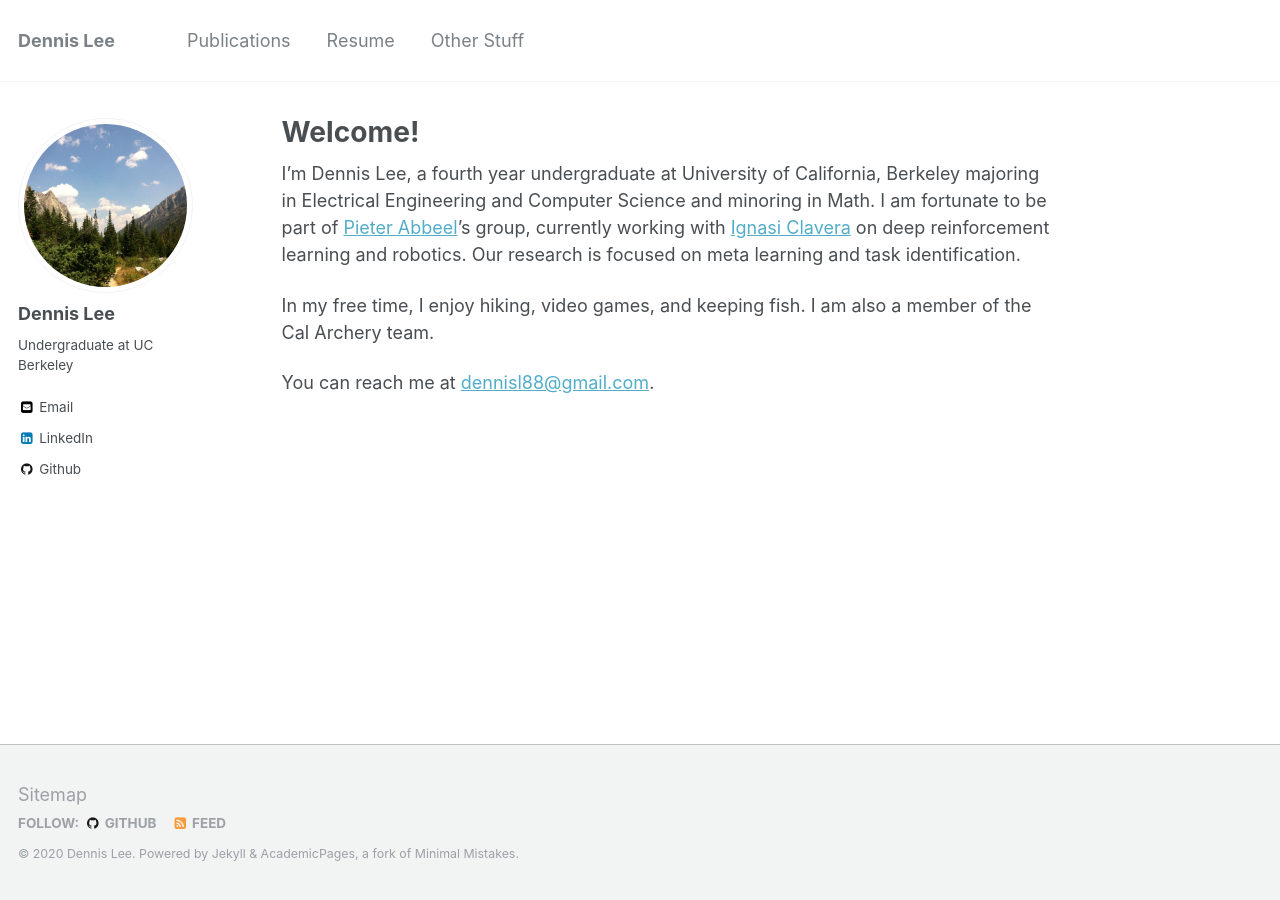
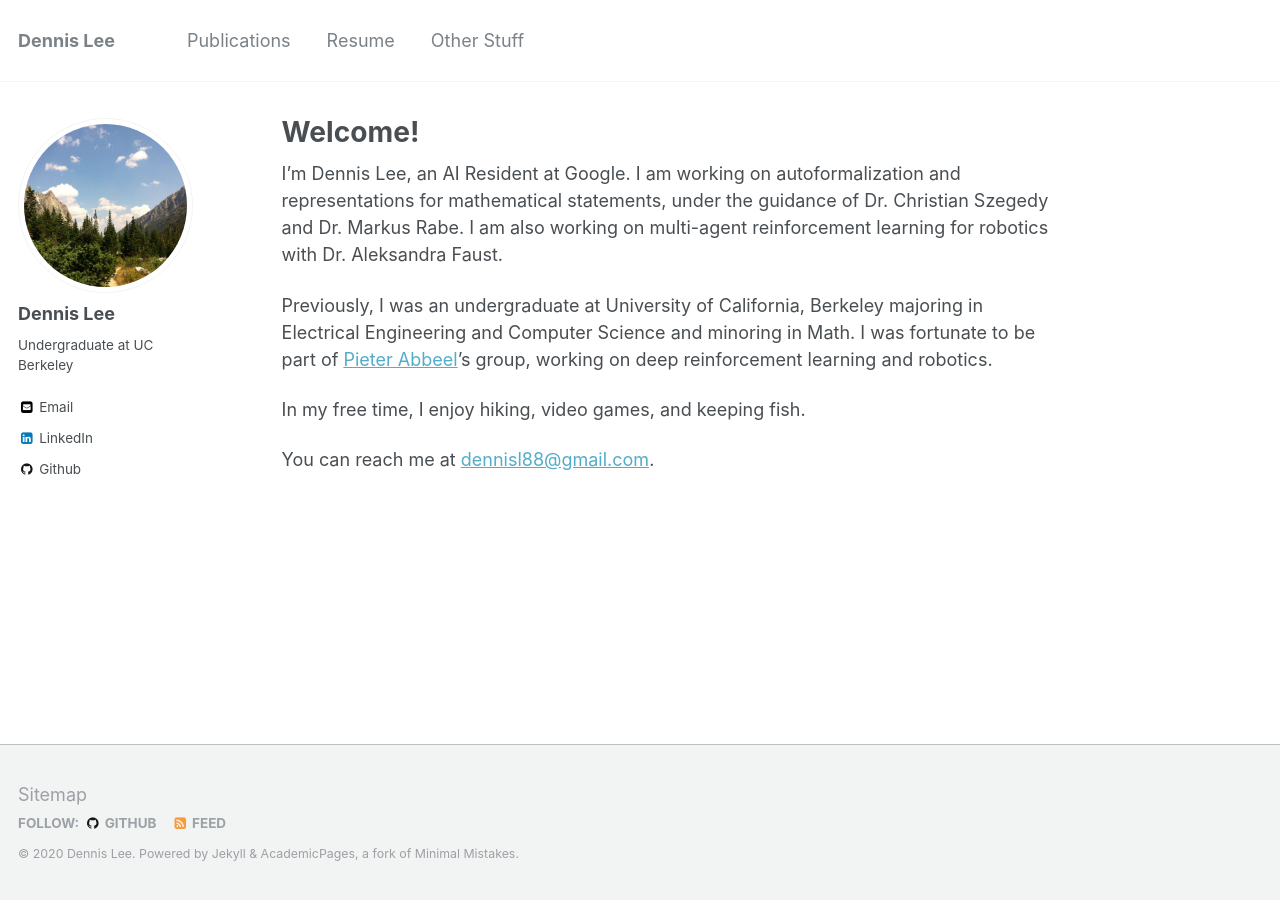
Before and after one commit to dennisl88/dennisl88.github.io, a Jekyll site: the page built from _pages/about.md, in a window 1280 px wide. Built offline with Jekyll 4.4.1, drawn with Linux system fonts in a browser that asks for light colours.

Commit message:
Update for 2019

```diff
--- a/_pages/about.md
+++ b/_pages/about.md
@@ -7,8 +7,11 @@ redirect_from:
   - /about/
   - /about.html
 ---
-I'm Dennis Lee, a fourth year undergraduate at University of California, Berkeley majoring in Electrical Engineering and Computer Science and minoring in Math. I am fortunate to be part of [Pieter Abbeel](https://people.eecs.berkeley.edu/~pabbeel/)'s group, currently working with [Ignasi Clavera](https://iclavera.github.io/) on deep reinforcement learning and robotics. Our research is focused on meta learning and task identification.
+I'm Dennis Lee, an AI Resident at Google. I am working on autoformalization and representations for mathematical statements, under the guidance of Dr. Christian Szegedy and Dr. Markus Rabe. I am also working on multi-agent reinforcement learning for robotics with Dr. Aleksandra Faust.
 
-In my free time, I enjoy hiking, video games, and keeping fish. I am also a member of the Cal Archery team.
+
+Previously, I was an undergraduate at University of California, Berkeley majoring in Electrical Engineering and Computer Science and minoring in Math. I was fortunate to be part of [Pieter Abbeel](https://people.eecs.berkeley.edu/~pabbeel/)'s group, working on deep reinforcement learning and robotics.
+
+In my free time, I enjoy hiking, video games, and keeping fish.
 
 You can reach me at <dennisl88@gmail.com>.
```
Also changed, not shown: _pages/cv.md (+0 -4 lines), _pages/other.md (+1 -1 lines), _publications/MRLS.md (added, +11 -0 lines), _publications/ProMP.md (+4 -4 lines), _publications/VRLfD.md (+2 -3 lines), 3 other files.
